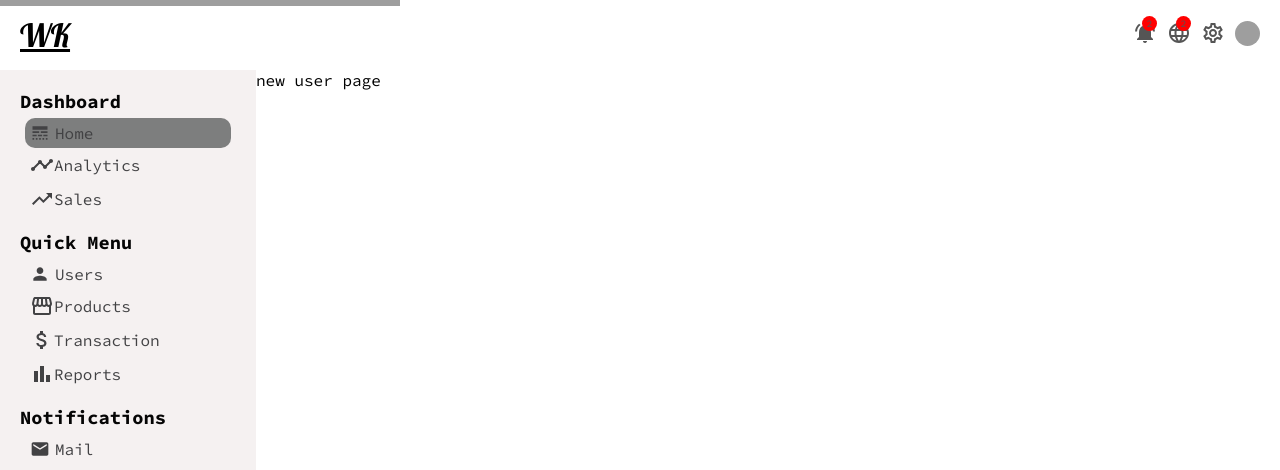
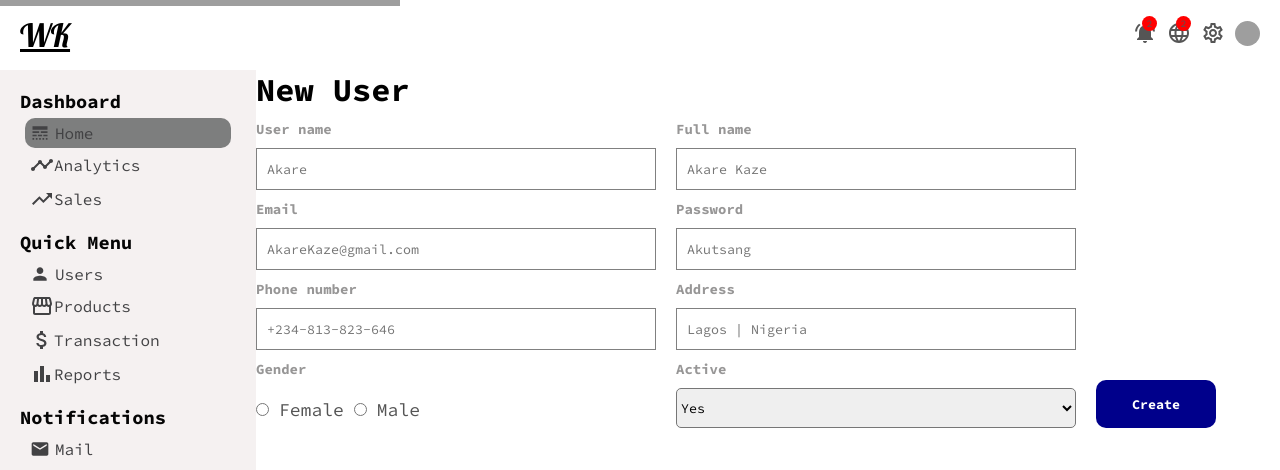
Before and after one commit to akuutsang/admin-dashboard, a React (Create React App) app in the folder my-app/: page /newUser in a window 1280 px wide. Shown: the part 294-764 px from the top of the page. Built offline with nearby package versions, Linux system fonts and the light colour scheme; grey boxes are pictures that could not be loaded; a web font is replaced by a local one.

Commit message:
add newUser style

```diff
--- a/my-app/src/app.css
+++ b/my-app/src/app.css
@@ -2,3 +2,8 @@
     display: flex;
     margin-top: 10px;
 }
+
+.link{
+    text-decoration: none;
+    color: inherit;
+}
--- a/my-app/src/components/sidebar/Sidebar.jsx
+++ b/my-app/src/components/sidebar/Sidebar.jsx
@@ -1,5 +1,6 @@
 import "./sidebar.css"
 import {  LineStyle, Timeline, TrendingUp, Storefront, Person, AttachMoney, BarChart, Markunread, DynamicFeed, ChatBubble, Work, Report } from '@mui/icons-material';
+import { Link } from "react-router-dom";
 
 
 export default function sideBar() {
@@ -27,14 +28,18 @@ export default function sideBar() {
             <div className="sidebarMenu">
                 <h3 className="sidebarTitle">Quick Menu</h3>
                 <ul className="sidebarList">
+                    <Link to="/users" className="link" >
                         <li className="sidebarListItem">
                         <Person className="sidebarIcon"/>
                             Users
                         </li>
+                    </Link>
+                    <Link to="/products" className="link">
                         <li className="sidebarListItem">
                             <Storefront sidebarIcon/>
                             Products
                         </li>
+                    </Link>
                     <li className="sidebarListItem">
                         <AttachMoney sidebarIcon/>
                         Transaction
--- a/my-app/src/pages/newuser/NewUser.jsx
+++ b/my-app/src/pages/newuser/NewUser.jsx
@@ -3,8 +3,50 @@ import "./newUser.css"
 export default function NewUser() {
   return (
     <div className="newUser">
-        new user page
-
+        <h1 className="newUserTitle">New User</h1>
+        <form className="newUserForm">
+          <div className="newUserItem">
+            <label>User name</label>
+            <input type="text" placeholder="Akare"/>
+          </div>
+          <div className="newUserItem">
+            <label>Full name</label>
+            <input type="text" placeholder="Akare Kaze"/>
+          </div>
+          <div className="newUserItem">
+            <label>Email</label>
+            <input type="email" placeholder="AkareKaze@gmail.com"/>
+          </div>
+          <div className="newUserItem">
+            <label>Password</label>
+            <input type="password" placeholder="Akutsang"/>
+          </div>
+          <div className="newUserItem">
+            <label>Phone number</label>
+            <input type="password" placeholder="+234-813-823-646"/>
+          </div>
+          <div className="newUserItem">
+            <label>Address</label>
+            <input type="password" placeholder="Lagos | Nigeria"/>
+          </div>
+          <div className="newUserItem">
+            <label>Gender</label>
+            <div className="newUserGender">
+              <input type="radio" name="gender" id="Female" value="female"/>
+              <label for="female">Female</label>
+              <input type="radio" name="gender" id="male" value="male"/>
+              <label for="male">Male</label>
+            </div>
+          </div>
+          <div className="newUserItem">
+            <label>Active</label>
+            <select name="active" id="active" className="newUserSelect">
+              <option value="yes">Yes</option>
+              <option value="no">No</option>
+            </select>
+          </div>
+          <button className="newUserButton">Create</button>
+        </form>
     </div>
   )
 }
--- a/my-app/src/pages/newuser/newUser.css
+++ b/my-app/src/pages/newuser/newUser.css
@@ -1,3 +1,57 @@
 .newUser{
     flex: 4;
 }
+
+.newUserForm{
+    display: flex;
+    flex-wrap: wrap;
+}
+
+.newUserItem{
+    width: 400px;
+    display: flex;
+    flex-direction: column;
+    margin-top: 10px;
+    margin-right: 20px;
+}
+
+.newUserItem>label{
+    margin-bottom: 10px;
+    font-size: 14px;
+    font-weight: 600;
+    color: rgba(151, 150, 150);
+}
+
+.newUserItem>input{
+    height: 20px;
+    padding: 10px;
+    border: 1px solid gray;
+}
+
+.newUserGender>input{
+    margin-top: 15px;
+
+}
+
+.newUserGender>label{
+    margin: 10px;
+    font-size: 18px;
+    color: #555;
+}
+
+.newUserSelect{
+    height: 40px;
+    border-radius: 5px;
+}
+
+.newUserButton{
+    width: 120px;
+    border: none;
+    background-color: darkblue;
+    color: white;
+    padding: 7px, 10px;
+    font-weight: 600;
+    border-radius: 10px;
+    margin-top: 30px;
+    cursor: pointer;
+}
```
Lines whose indentation alone changed are shown as unchanged.
